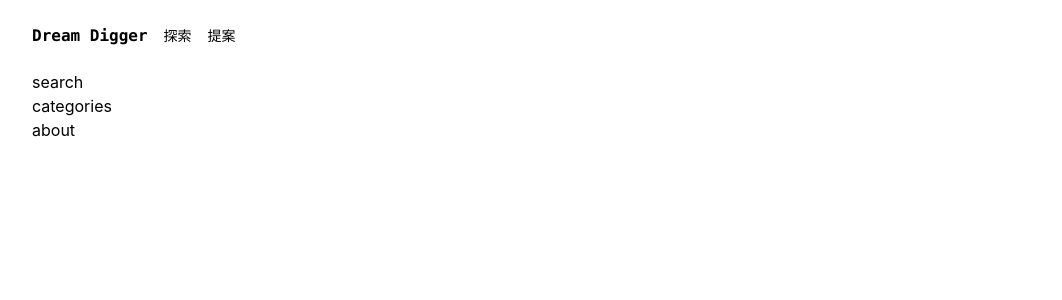
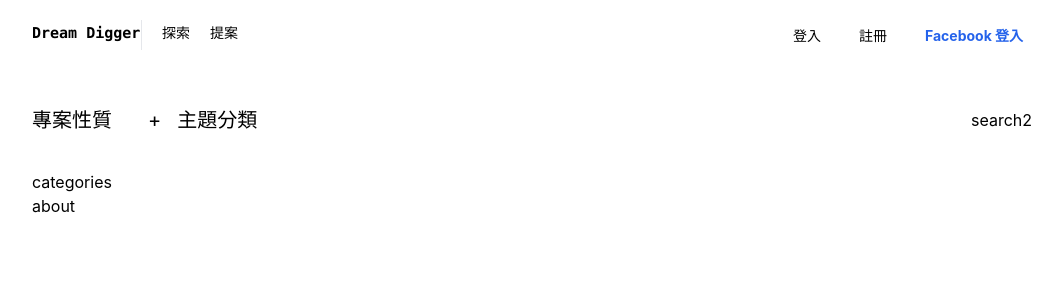
Before and after one commit to hryjosn/dream-digger, a Next.js app: page /categories in a window 1280 px wide. Shown: the top 300 px of the page, without its empty margins (108-1170 px from the left). Built offline with nearby package versions, Linux system fonts and the light colour scheme.

Commit message:
categories search and header remake

```diff
--- a/src/containers/Categories/Categories.tsx
+++ b/src/containers/Categories/Categories.tsx
@@ -4,21 +4,57 @@ const Categories = () => {
   return (
     <div className=''>
       <header className='flex justify-center'>
-        <div className='flex items-center w-[1000px] h-[70px] space-x-4'>
-          <div className=''>
-            <a href='' className='font-semibold font-mono'>Dream Digger</a>
+        <div className='flex justify-start w-[500px] h-[70px]'>
+          <div className='flex items-center'>
+            <div className='flex space-x-5 h-[30px]'>
+              <div className='w-[110px] border-r'>
+                <a href='' className='font-mono font-semibold text-[15px] w-[100px]'>Dream Digger</a>
+              </div>
+              <div className=''>
+                <a href='./categories' className='text-[14px]'>探索</a>
+              </div>
+              <div>
+                <a href=''  className='text-[14px]'>提案</a>
+              </div>
+            </div>
           </div>
-          <div>
-            <a href='' className='text-[14px]'>探索</a>
-          </div>
-          <div>
-            < a href='' className='text-[14px]'>提案</a>
+        </div>
+        <div className='flex justify-end w-[500px] h-[70px]'>
+          <div className='flex items-center'>
+            <div className='flex space-x-4 mr-[7px]'>
+              <div className='w-[50px]'>
+                <a href='./login' className='text-[14px]'>登入</a>
+              </div>
+              <div className='w-[50px]'>
+                <a href='./signup' className='text-[14px]'>註冊</a>
+              </div>
+              <div className='w-[100px]'>
+                <a href=''  className='font-bold text-[14px] text-blue-600/100'>Facebook 登入</a>
+              </div>
+            </div>
           </div>
         </div>
       </header>
       <div className='flex justify-center'>
-        <div className='w-[1000px]'>
-          search
+        <div className='flex w-[500px] h-[100px]'>
+          <div className='flex justify-start'>
+            <div className='flex items-center space-x-4'>
+              <div className='w-[100px]'>
+                <p className='text-[20px]'>專案性質</p>
+              </div>
+              <p className='text-[20px]'>+</p>
+              <div className='w-[100px]'>
+                <p className='text-[20px]'>主題分類</p>
+              </div>
+            </div>
+          </div>
+        </div>
+        <div className='flex justify-end w-[500px] h-[100px]'>
+          <div className='flex '>
+            <div className='flex items-center'>
+              search2
+            </div>
+          </div>
         </div>
       </div>
       <div className='flex justify-center'>
```
